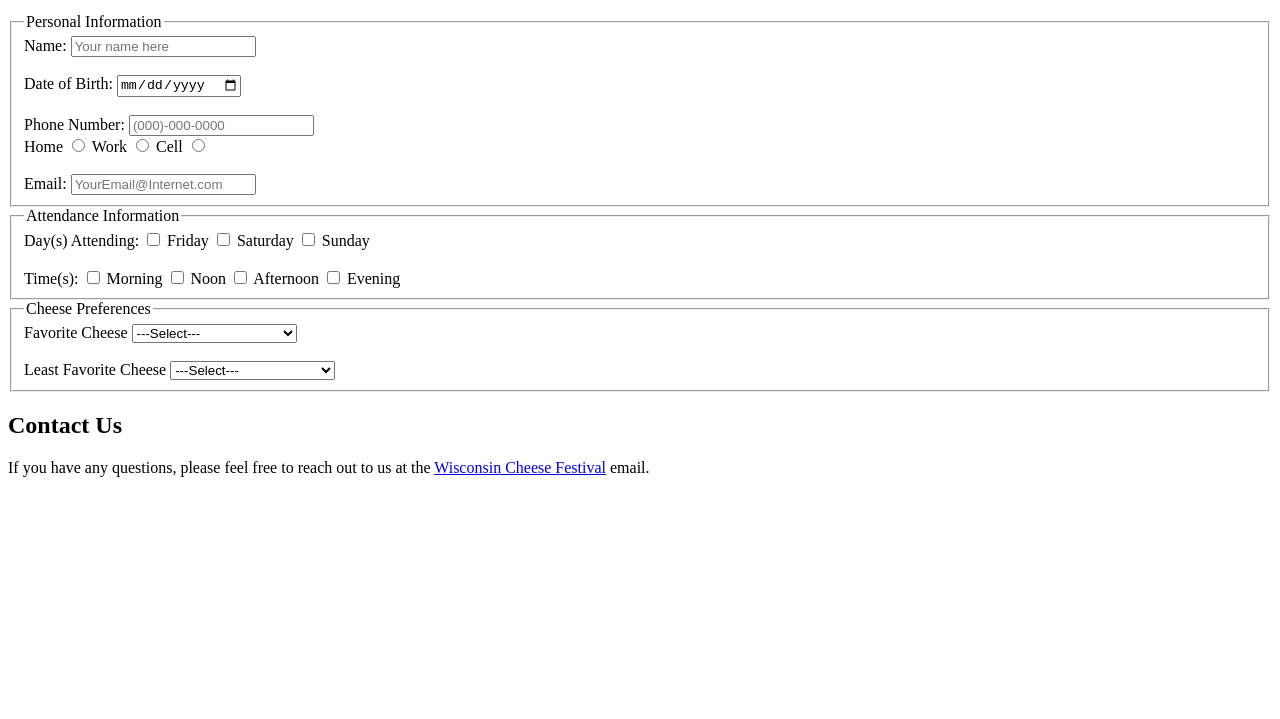
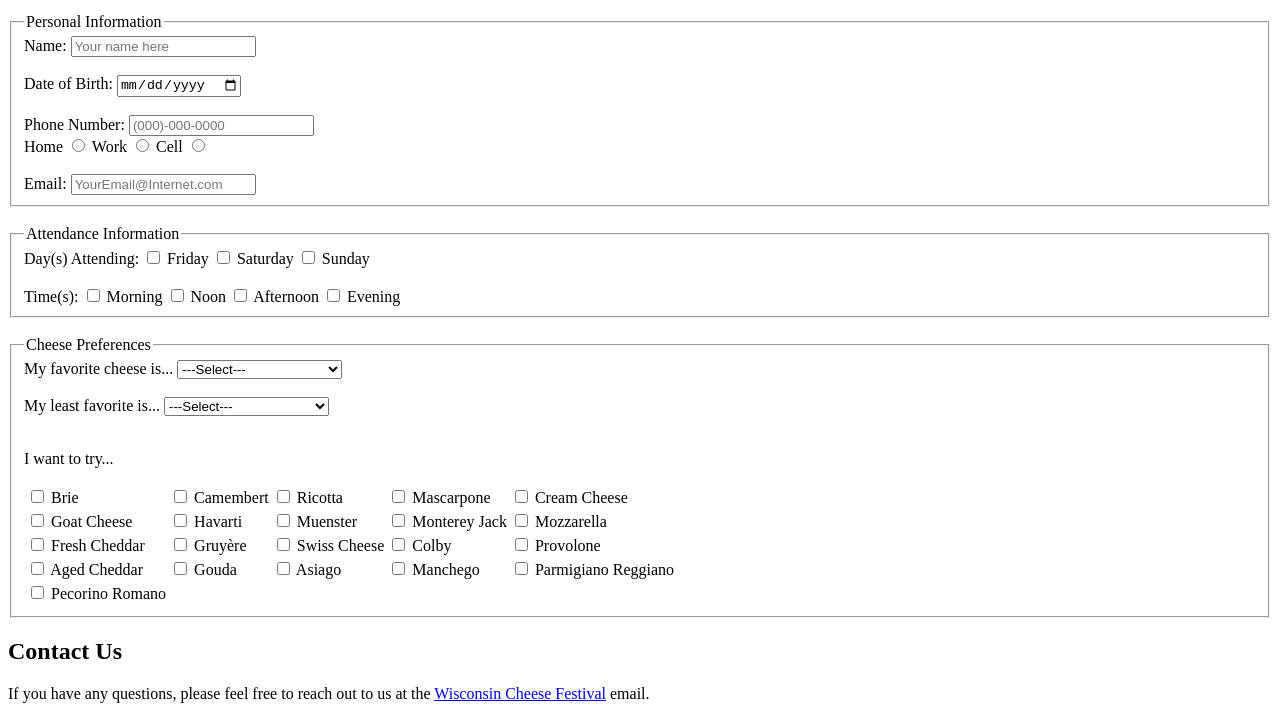
Before and after one commit to jawhiting1990/Wisconsin-Cheese-Festival-Registration, a plain HTML site: page index.html in a window 1280 px wide. Shown: the part 660-1379 px from the top of the page. Before the commit the page ends 1153 px from the top, so only its background shows below. Drawn offline with Linux system fonts and the light colour scheme.

Commit message:
Cheese preferences finished

```diff
--- a/index.html
+++ b/index.html
@@ -74,7 +74,7 @@
             <!--Input type 4 (email)-->
             <label for="email">Email:</label>
             <input type="email" id="email" name="email" placeholder="YourEmail@Internet.com" required><br>
-        </fieldset>
+        </fieldset><br>
 
         <fieldset>
             <legend>Attendance Information</legend>
@@ -95,13 +95,13 @@
             <input type="checkbox" id="aft" name="time">
             <label for="aft">Afternoon</label>
             <input type="checkbox" id="eve" name="time">
-        <label for="eve">Evening</label>
-        </fieldset>
+            <label for="eve">Evening</label><br>
+        </fieldset><br>
 
         <fieldset>
             <legend>Cheese Preferences</legend>
             <!--Dropdown menu using optgroup-->
-        <label for="fav">Favorite Cheese</label>
+            <label for="fav">My favorite cheese is...</label>
             <select name="fav">
                 <option value="select">---Select---</option>
                 <optgroup label="Soft">
@@ -137,7 +137,7 @@
                 </optgroup>
             </select><br><br>
 
-        <label for="least">Least Favorite Cheese</label>
+            <label for="least">My least favorite is...</label>
             <select name="least">
                 <option value="select">---Select---</option>
                 <optgroup label="Soft">
@@ -171,7 +171,84 @@
                     <option value="parmesan">Parmigiano Reggiano</option>
                     <option value="romano">Pecorino Romano</option>
                 </optgroup>
-        </select>
+            </select><br><br>
+
+            <p>I want to try...</p>
+            <table>
+                <tbody>
+                    <tr>
+                        <td><input type="checkbox" id="brie" name="cheese">
+                        <label for="brie">Brie</label></td>
+
+                        <td><input type="checkbox" id="camembert" name="cheese">
+                        <label for="camembert">Camembert</label></td>
+
+                        <td><input type="checkbox" id="ricotta" name="cheese">
+                        <label for="ricotta">Ricotta</label></td>
+
+                        <td><input type="checkbox" id="mascarpone" name="cheese">
+                        <label for="mascarpone">Mascarpone</label></td>
+
+                        <td><input type="checkbox" id="creamcheese" name="cheese">
+                        <label for="creamcheese">Cream Cheese</label></td>
+</tr>
+                     <tr>
+                        <td><input type="checkbox" id="goatcheese" name="cheese">
+                        <label for="goatcheese">Goat Cheese</label></td>
+
+                        <td><input type="checkbox" id="havarti" name="cheese">
+                        <label for="havarti">Havarti</label></td>
+
+                        <td><input type="checkbox" id="muenster" name="cheese">
+                        <label for="muenster">Muenster</label></td>
+
+                        <td><input type="checkbox" id="montereyjack" name="cheese">
+                        <label for="montereyjack">Monterey Jack</label></td>
+
+                        <td><input type="checkbox" id="mozzarella" name="cheese">
+                        <label for="mozzarella">Mozzarella</label></td>
+                    </tr>
+                    <tr>
+                        <td><input type="checkbox" id="freshcheddar" name="cheese">
+                        <label for="freshcheddar">Fresh Cheddar</label></td>
+
+                        <td><input type="checkbox" id="gruyere" name="cheese">
+                        <label for="gruyere">Gruyère</label></td>
+
+                        <td><input type="checkbox" id="swisscheese" name="cheese">
+                        <label for="swisscheese">Swiss Cheese</label></td>
+
+                        <td><input type="checkbox" id="colby" name="cheese">
+                        <label for="colby">Colby</label></td>
+
+
+                        <td><input type="checkbox" id="provolone" name="cheese">
+                        <label for="provolone">Provolone</label></td>
+</tr>
+<tr>
+                        <td><input type="checkbox" id="agedcheddar" name="cheese">
+                        <label for="agedcheddar">Aged Cheddar</label></td>
+
+                        <td><input type="checkbox" id="gouda" name="cheese">
+                        <label for="gouda">Gouda</label></td>
+
+                        <td><input type="checkbox" id="asiago" name="cheese">
+                        <label for="asiago">Asiago</label></td>
+
+                        <td><input type="checkbox" id="manchego" name="cheese">
+                        <label for="manchego">Manchego</label></td>
+
+                         <td><input type="checkbox" id="parmesan" name="cheese">
+                        <label for="parmesan">Parmigiano Reggiano</label></td>
+</tr>
+<tr>
+
+
+                        <td><input type="checkbox" id="romano" name="cheese">
+                        <label for="romano">Pecorino Romano</label></td>
+                    </tr>
+                </tbody>
+            </table>
         </fieldset>
 
 
```
Lines whose indentation alone changed are shown as unchanged.
